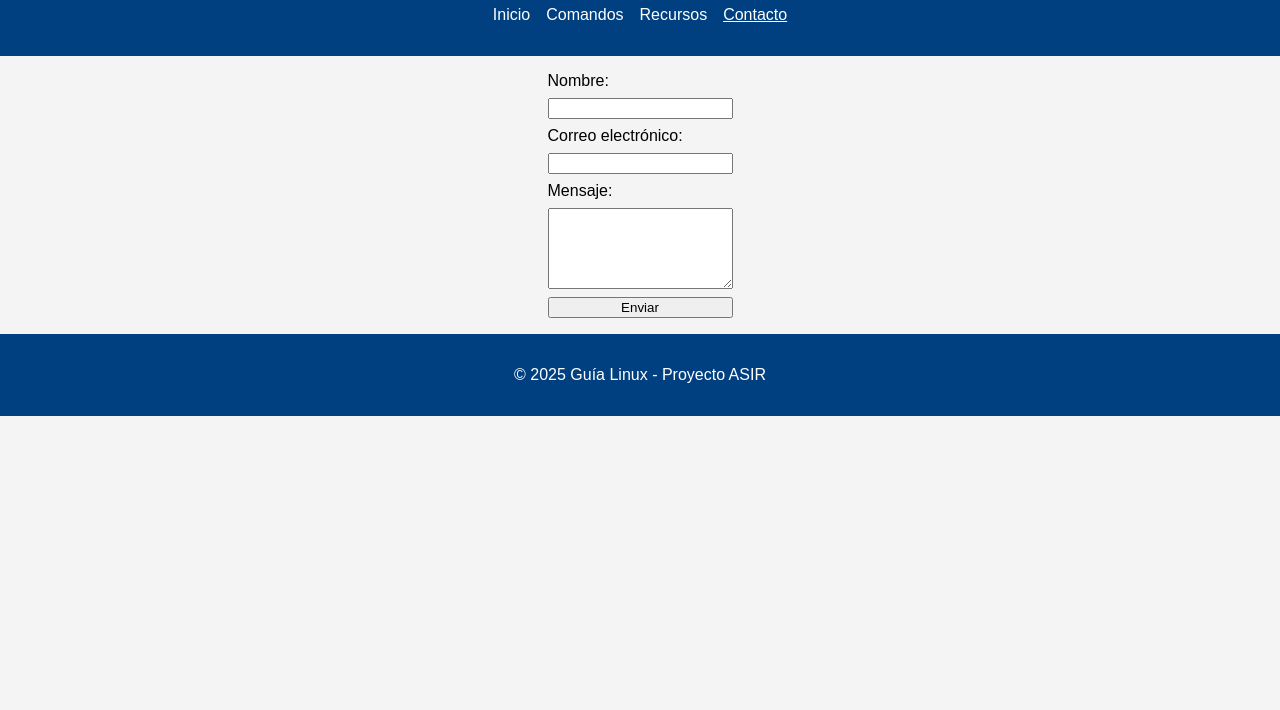
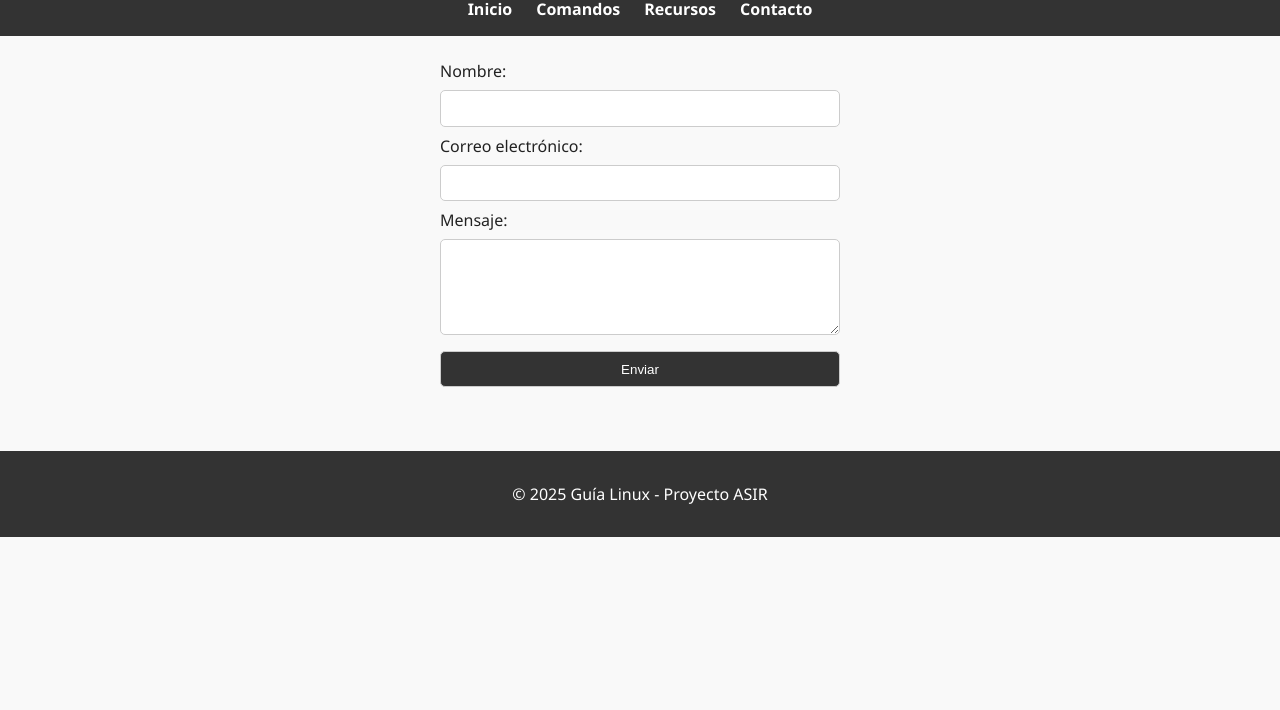
Before and after one commit to adrianlasir-wq/Portafolio-UD2yUD3, a plain HTML site: page contacto.html in a window 1280 px wide. Shown: the part 90-800 px from the top of the page. Drawn offline with Linux system fonts and the light colour scheme.

Commit message:
verificación página web

```diff
--- a/estilos.css
+++ b/estilos.css
@@ -1,65 +1,111 @@
-/* Estructura básica */
+/* ----- Estructura general ----- */
 body {
-  font-family: Arial, sans-serif;
-  margin: 0;
-  background: #f4f4f4;
+    font-family: "Segoe UI", sans-serif;
+    margin: 0;
+    background: #f9f9f9;
+    color: #222;
 }
 
-header, footer {
-  background: #004080;
-  color: white;
-  text-align: center;
-  padding: 1rem;
+header {
+    background-color: #333;
+    color: white;
+    padding: 1rem;
+    text-align: center; /* centra el título y el menú */
 }
 
-nav ul {
-  list-style: none;
-  padding: 0;
-  display: flex;
-  justify-content: center;
-  gap: 1rem;
+header h1 {
+    color: white;
+    margin-bottom: 0.5rem;
 }
 
-nav a {
-  color: white;
-  text-decoration: none;
+/* ----- Menú ----- */
+.menu {
+    display: flex;
+    justify-content: center;  /* centra los elementos */
+    align-items: center;
+    list-style: none;          /* quita los puntos de enumeración */
+    padding: 0;
+    margin: 0;
+    gap: 1.5rem;               /* espacio entre los enlaces */
 }
 
-nav a.activo {
-  text-decoration: underline;
+.menu li {
+    display: inline;           /* asegura que estén en línea */
 }
 
-main {
-  display: flex;
-  flex-wrap: wrap;
-  justify-content: center;
-  padding: 1rem;
-  gap: 1rem;
+.menu a {
+    color: white;              /* texto en blanco */
+    text-decoration: none;     /* sin subrayado */
+    font-weight: bold;
+    font-size: 1rem;
+    transition: color 0.3s;
 }
 
-section, article, aside {
-  background: white;
-  padding: 1rem;
-  border-radius: 5px;
-  flex: 1 1 300px;
+.menu a:hover {
+    color: #ddd;               /* cambia ligeramente al pasar el ratón */
 }
 
-/* Tablas y formularios */
-table, th, td {
-  border: 1px solid #ccc;
-  border-collapse: collapse;
-  padding: 0.5rem;
+/* ----- Contenido principal ----- */
+main {
+    padding: 1.5rem;
 }
 
-form {
-  display: flex;
-  flex-direction: column;
-  gap: 0.5rem;
+table {
+    width: 100%;
+    border-collapse: collapse;
 }
 
-/* Responsive */
-@media (max-width: 768px) {
-  nav ul {
+th, td {
+    border: 1px solid #ddd;
+    padding: 0.6rem;
+}
+
+th {
+    background-color: #e0e0e0;
+}
+
+/* ----- Formularios ----- */
+form {
+    max-width: 400px;
+    margin: auto;
+    display: flex;
     flex-direction: column;
-  }
 }
+
+input, textarea, button {
+    margin: 0.5rem 0;
+    padding: 0.6rem;
+    border: 1px solid #ccc;
+    border-radius: 5px;
+}
+
+button {
+    background: #333;
+    color: white;
+    cursor: pointer;
+}
+
+button:hover {
+    background: #555;
+}
+
+/* ----- Pie de página ----- */
+footer {
+    background-color: #333;
+    color: white;
+    text-align: center;
+    padding: 1rem;
+    margin-top: 2rem;
+}
+
+/* ----- Responsive ----- */
+@media (max-width: 600px) {
+    .menu {
+        flex-direction: column;  /* se pone en columna solo en móvil */
+        gap: 0.8rem;
+    }
+
+    main {
+        padding: 1rem;
+    }
+}
```
Also changed, not shown: index.html (+3 -4 lines).
